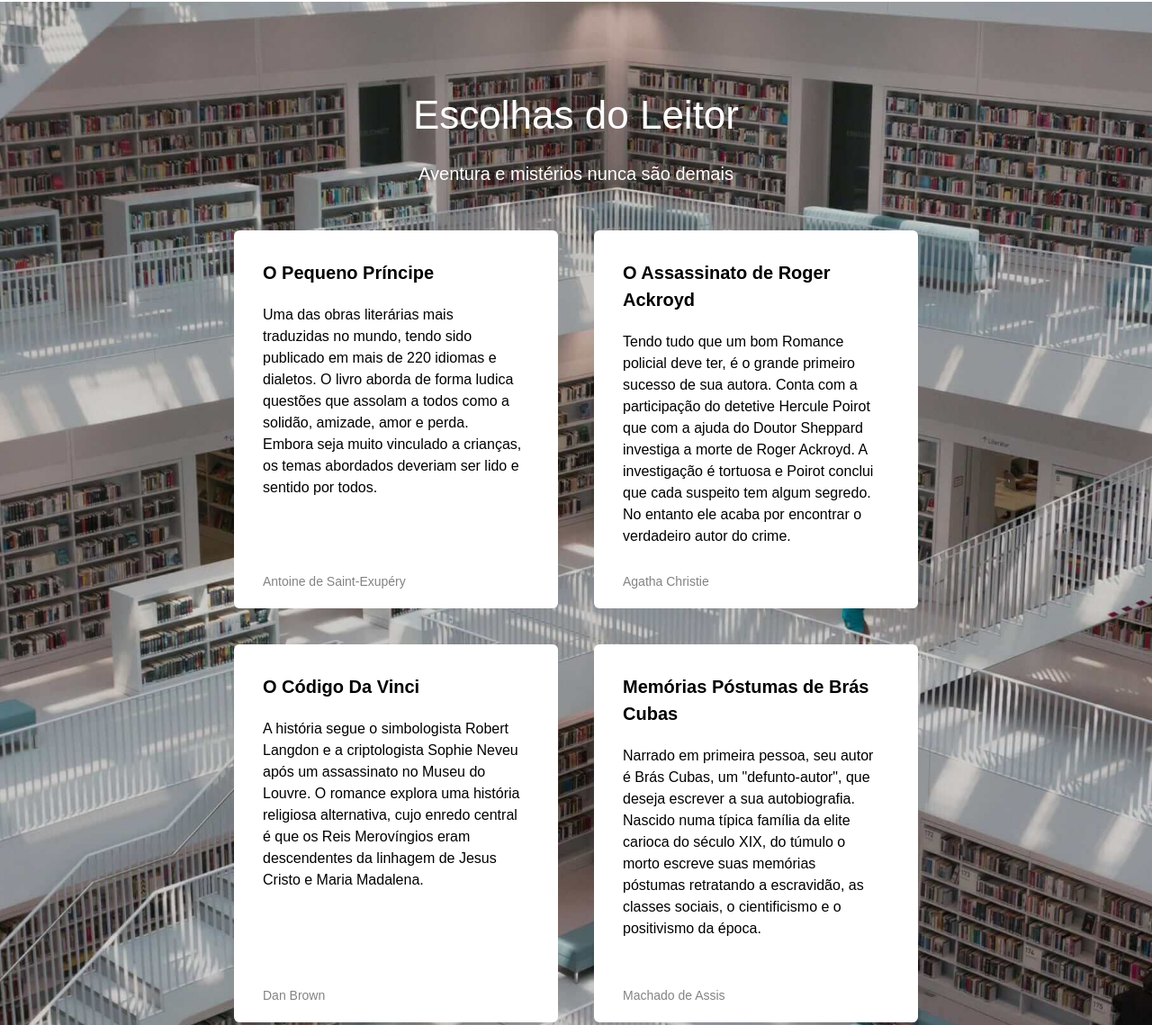
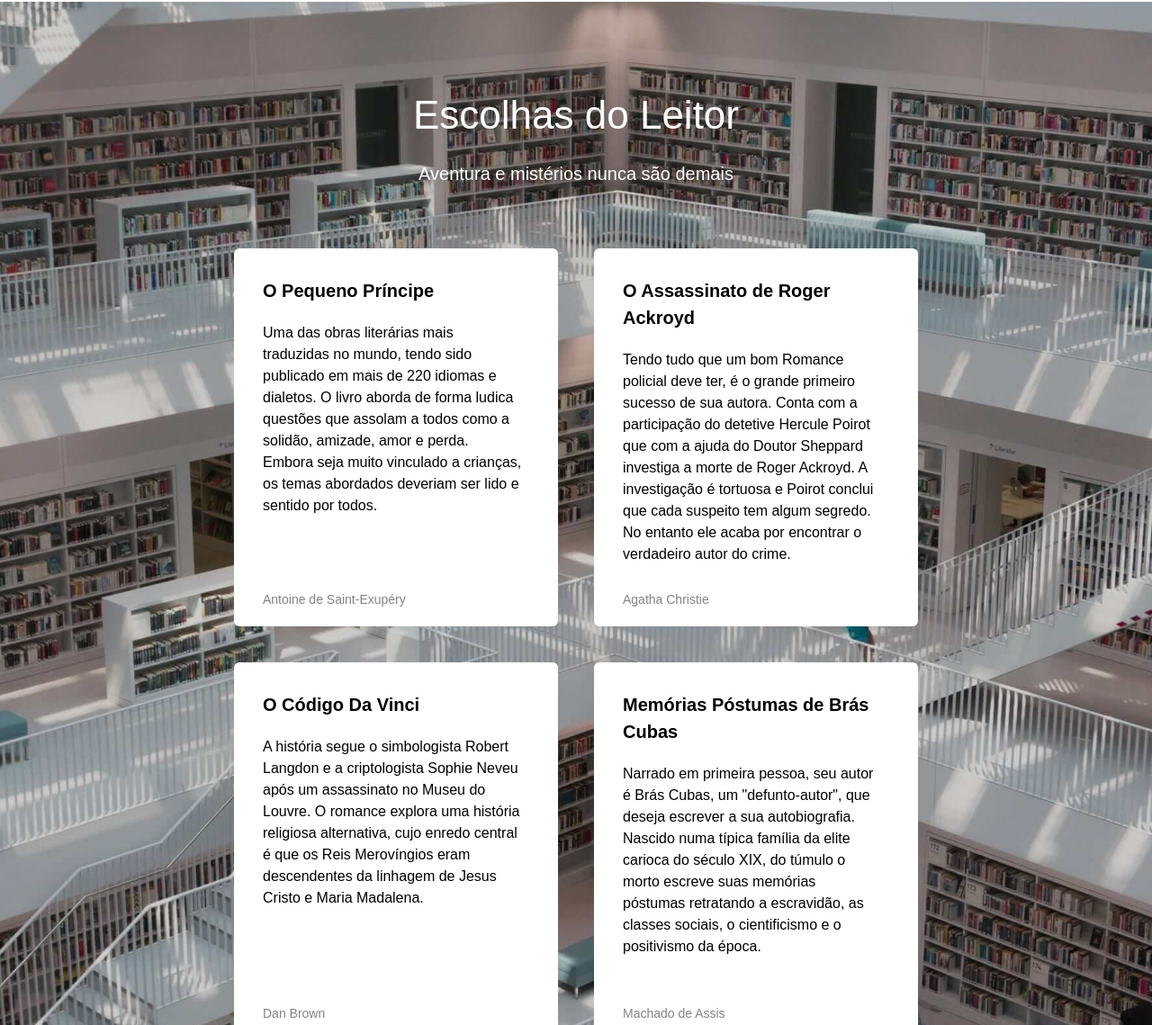
Before and after one commit to BiaRSousa/web_project_library_pt, a plain HTML site: page index.html in a window 1280 px wide. Shown: the part 798-1937 px from the top of the page at 90% size. Drawn offline with Linux system fonts and the light colour scheme.

Commit message:
revisão propriedades

```diff
--- a/styles/style.css
+++ b/styles/style.css
@@ -108,6 +108,7 @@
   line-height: 30px;
   font-weight: 400;
   color: #ffffff;
+  margin: auto;
 }
 
 .staff__cards {
@@ -115,10 +116,10 @@
   max-width: 760px;
   margin: 0 auto;
   flex-wrap: wrap;
-  justify-content: space-around;
+  justify-content: space-between;
   gap: 40px;
   list-style-type: none;
-  margin-top: 48px;
+  margin-top: 68px;
   padding-left: 0;
 }
 
```
